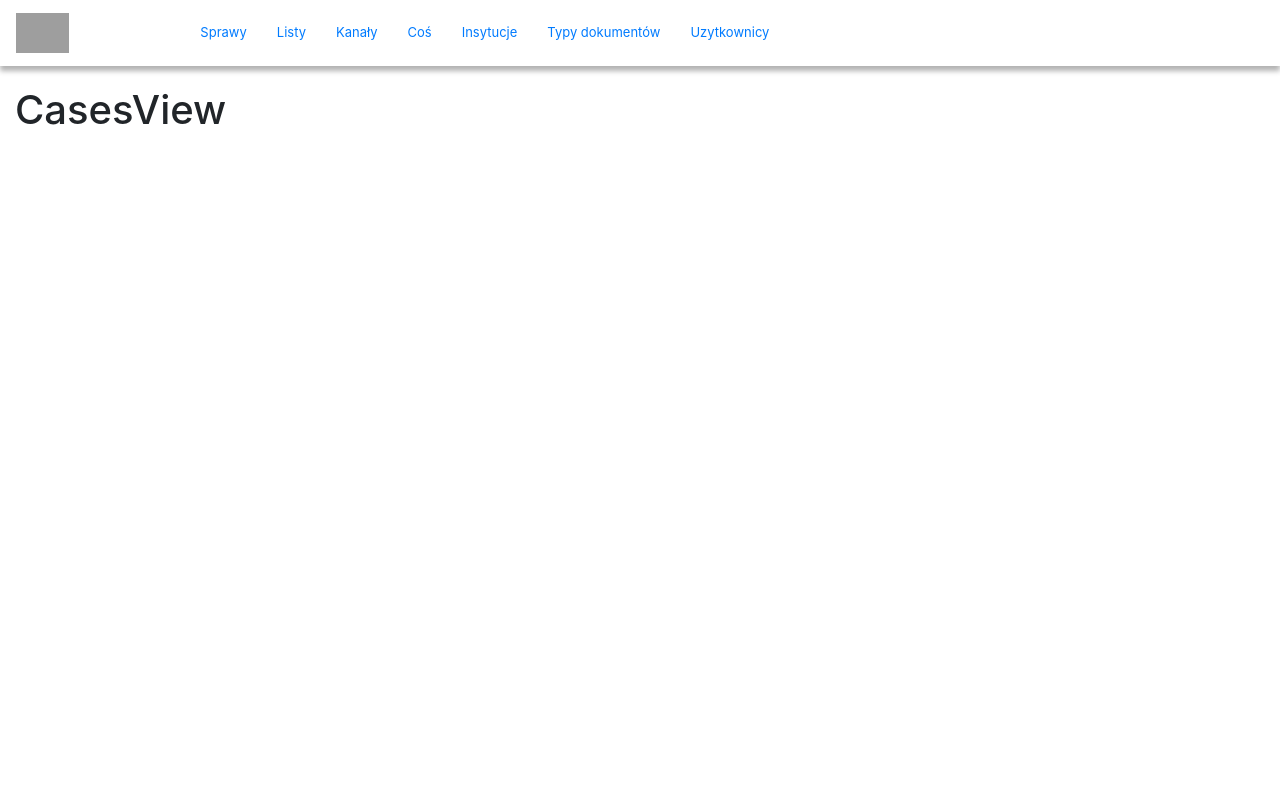
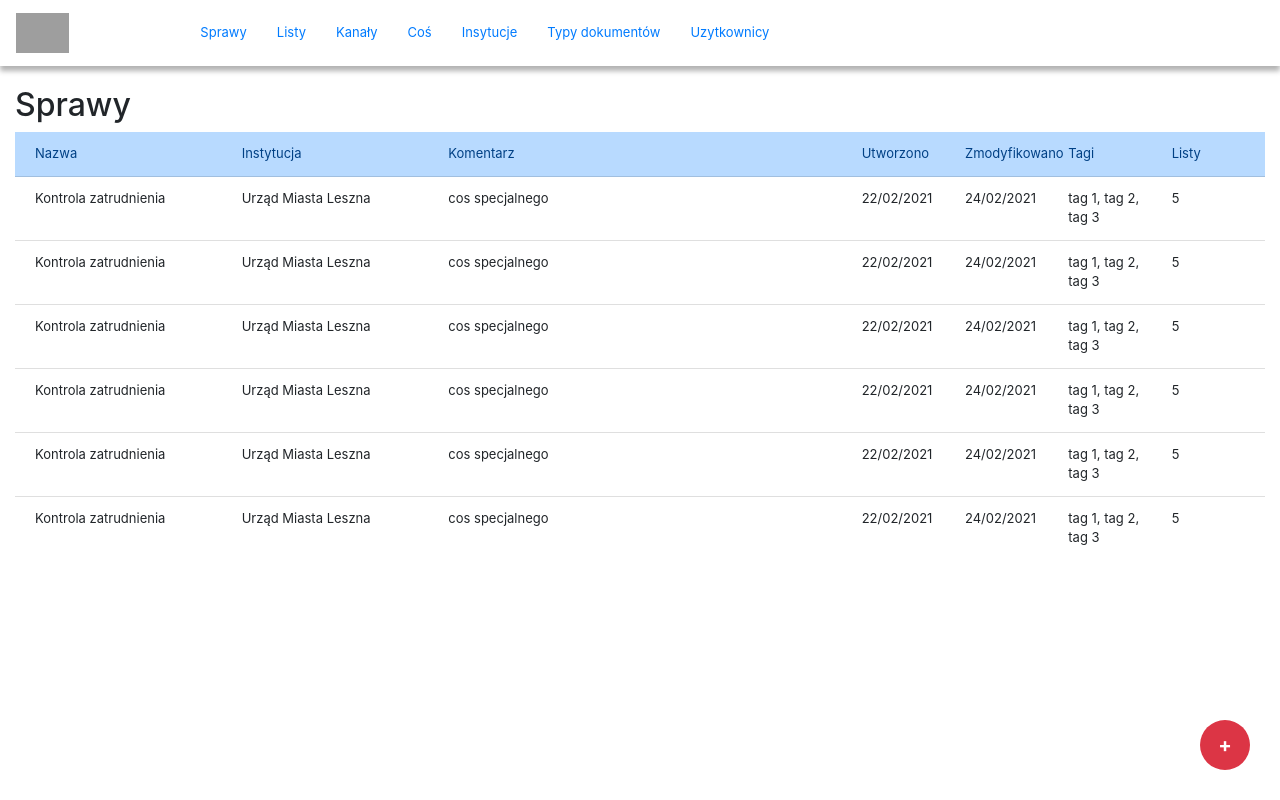
Before and after one commit to WlodzimierzKorza/small_eod, a React (Create React App) app: page /cases in a window 1280 px wide. Built offline with nearby package versions, Linux system fonts and the light colour scheme; grey boxes are pictures that could not be loaded.

Commit message:
Create cases view

```diff
--- /dev/null
+++ b/src/components/AddButton/AddButton.js
@@ -0,0 +1,12 @@
+import React from 'react'
+import './style.scss'
+
+const AddButton = ({ method }) => {
+    return (
+        <button onClick={method} className="bg-danger add-button">
+            +
+        </button>
+    )
+}
+
+export default AddButton
--- /dev/null
+++ b/src/components/AddButton/style.scss
@@ -0,0 +1,13 @@
+.add-button {
+    width: 50px;
+    height: 50px;
+    border-radius: 50%;
+    position: absolute;
+    right: 30px;
+    bottom: 30px;
+    line-height: 0;
+    border: none;
+    font-size: 20px;
+    font-weight: bold;
+    color: #fff;
+}
--- /dev/null
+++ b/src/components/Cases/CasesList.js
@@ -0,0 +1,29 @@
+import React from 'react'
+import { ListGroup, Row, Col } from 'react-bootstrap'
+import CasesRow from './CasesRow'
+
+const CasesList = () => {
+    return (
+        <ListGroup variant="flush">
+            <ListGroup.Item variant="primary">
+                <Row>
+                    <Col md={2}>Nazwa</Col>
+                    <Col md={2}>Instytucja</Col>
+                    <Col md={4}>Komentarz</Col>
+                    <Col md={1}>Utworzono</Col>
+                    <Col md={1}>Zmodyfikowano</Col>
+                    <Col md={1}>Tagi</Col>
+                    <Col md={1}>Listy</Col>
+                </Row>
+            </ListGroup.Item>
+            <CasesRow />
+            <CasesRow />
+            <CasesRow />
+            <CasesRow />
+            <CasesRow />
+            <CasesRow />
+        </ListGroup>
+    )
+}
+
+export default CasesList
--- /dev/null
+++ b/src/components/Cases/CasesModal.js
@@ -0,0 +1,35 @@
+import React from 'react'
+import { Modal, Row, Col, Form, FormLabel } from 'react-bootstrap'
+import { Formik, Form as FormikForm } from 'formik'
+
+const CasesModal = ({ onHide, show }) => {
+    return (
+        <Modal show={show} onHide={onHide} size="lg">
+            <Modal.Header closeButton>Dodaj sprawę</Modal.Header>
+            <Modal.Body>
+                <Formik>
+                    {() => {
+                        return (
+                            <FormikForm>
+                                <Form.Row>
+                                    <Col>
+                                        <FormLabel>Nazwa sprawy</FormLabel>
+                                        <Form.Control name="name" maxLength="100" />
+                                    </Col>
+                                </Form.Row>
+                                <Form.Row>
+                                    <Col>
+                                        <FormLabel>Kontrolowana instytucja</FormLabel>
+                                        <Form.Control name="instytution" as="select" />
+                                    </Col>
+                                </Form.Row>
+                            </FormikForm>
+                        )
+                    }}
+                </Formik>
+            </Modal.Body>
+        </Modal>
+    )
+}
+
+export default CasesModal
--- /dev/null
+++ b/src/components/Cases/CasesRow.js
@@ -0,0 +1,20 @@
+import React from 'react'
+import { ListGroup, Row, Col } from 'react-bootstrap'
+
+const CasesRow = () => {
+    return (
+        <ListGroup.Item>
+            <Row>
+                <Col md={2}>Kontrola zatrudnienia</Col>
+                <Col md={2}>Urząd Miasta Leszna</Col>
+                <Col md={4}>cos specjalnego</Col>
+                <Col md={1}>22/02/2021</Col>
+                <Col md={1}>24/02/2021</Col>
+                <Col md={1}>tag 1, tag 2, tag 3</Col>
+                <Col md={1}>5</Col>
+            </Row>
+        </ListGroup.Item>
+    )
+}
+
+export default CasesRow
--- a/src/views/CasesView.js
+++ b/src/views/CasesView.js
@@ -1,7 +1,22 @@
-import  React from 'react'
+import React, { useState } from 'react'
+import AddButton from '../components/AddButton/AddButton'
+import CasesList from '../components/Cases/CasesList'
+import CasesModal from '../components/Cases/CasesModal'
 
-const CasesView = ()=>{
- return(<><h1>CasesView</h1></>)
+const CasesView = () => {
+    const [show, setShow] = useState(false)
+
+    const handleClose = () => setShow(false)
+    const handleShow = () => setShow(true)
+
+    return (
+        <>
+            <h2>Sprawy</h2>
+            <CasesList />
+            <CasesModal show={show} onHide={handleClose} />
+            <AddButton method={handleShow} />
+        </>
+    )
 }
 
 export default CasesView
```
